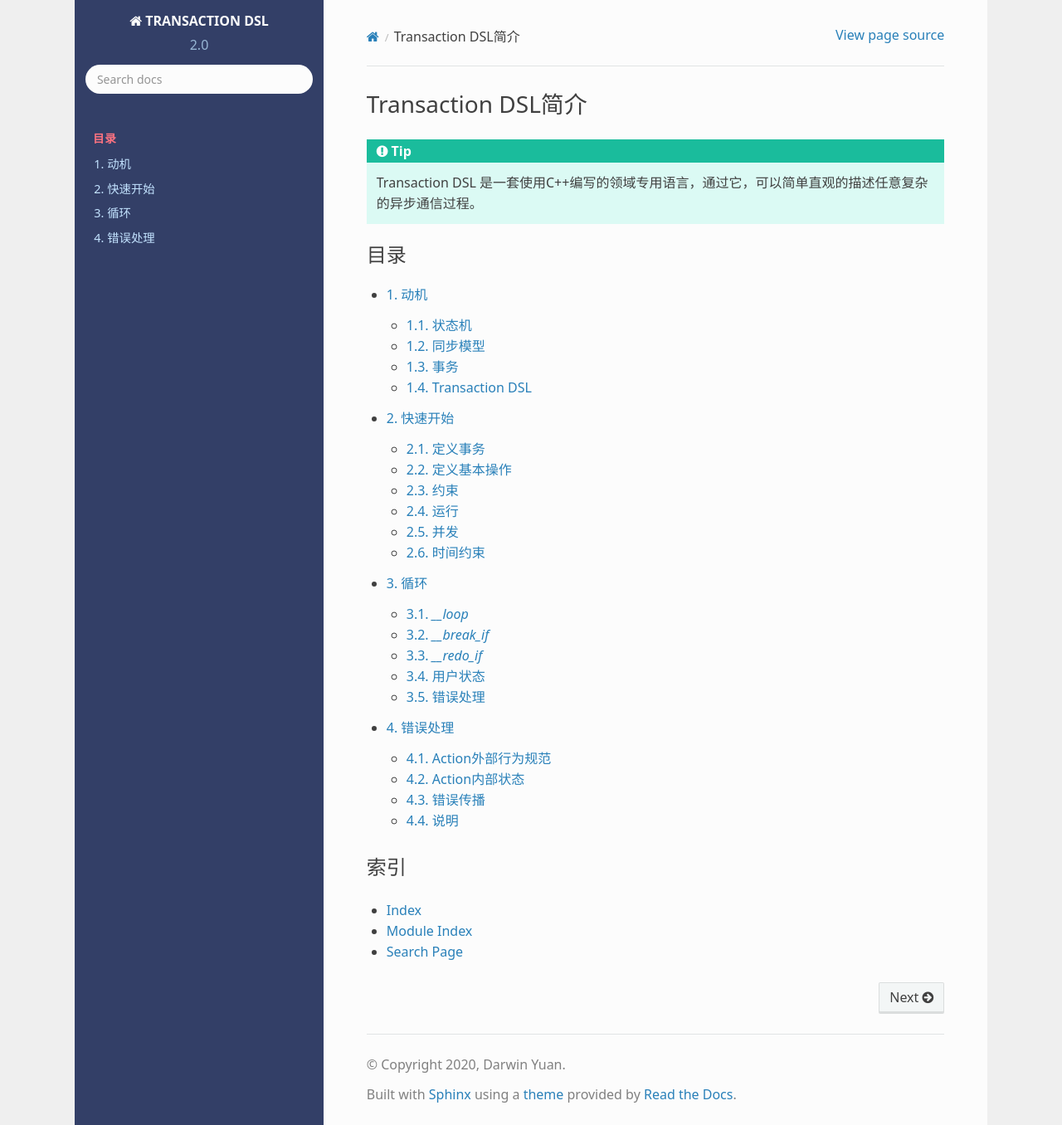
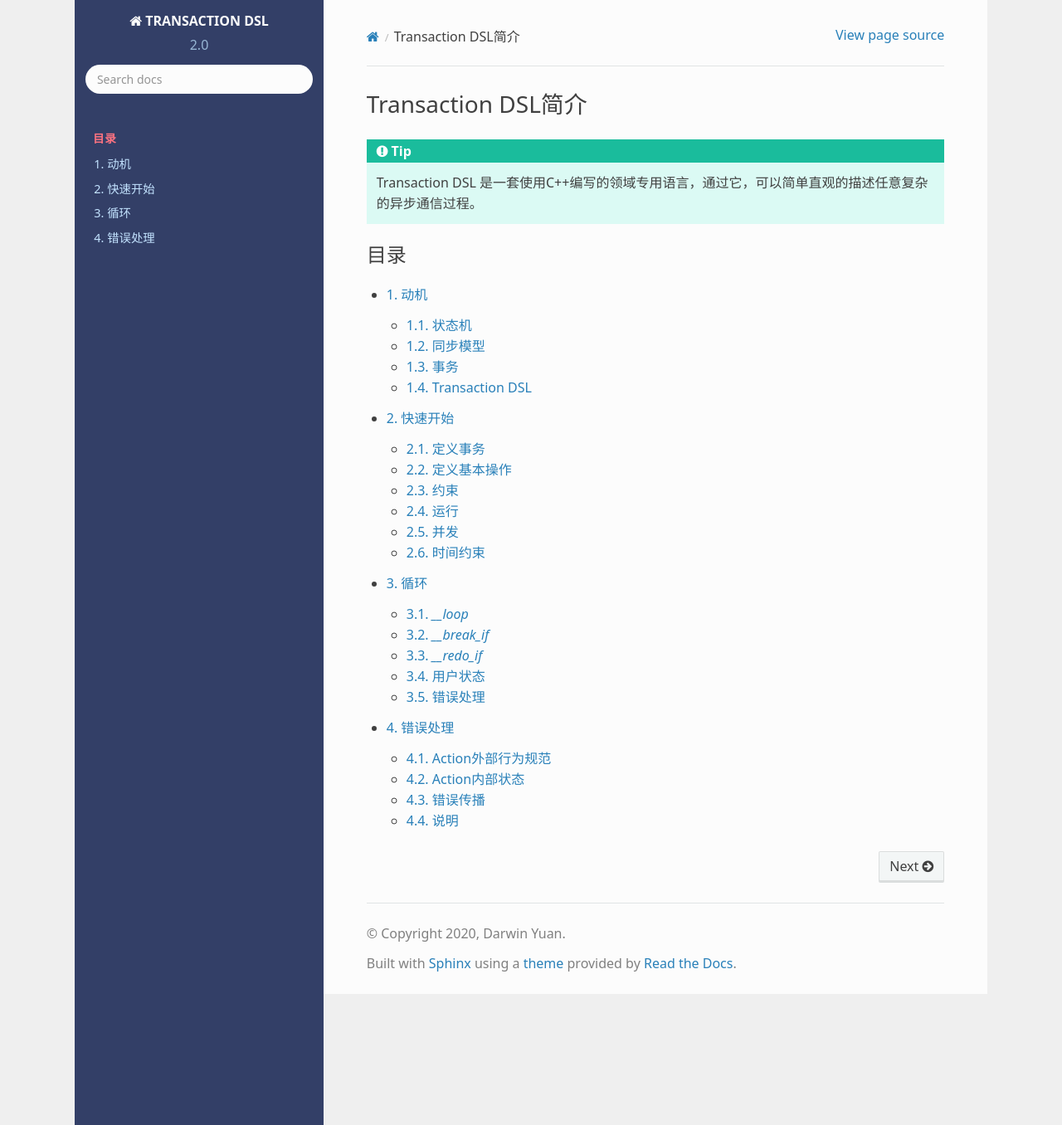
Before and after one commit to godsme/trans-dsl-2, a Sphinx documentation site: the page built from doc/source/index.rst, in a window 1280 px wide and 1356 px high. Shown: the whole window at 83% size. Built offline with Sphinx 7.4.7 and the Read the Docs theme 2.0.0, drawn with Linux system fonts in a browser that asks for light colours; formulas are drawn with MathJax 3.

Commit message:
added more doc

```diff
--- a/doc/source/index.rst
+++ b/doc/source/index.rst
@@ -1,6 +1,6 @@
-************************
+========================
 Transaction DSL简介
-************************
+========================
 
 .. tip:: Transaction DSL 是一套使用C++编写的领域专用语言，通过它，可以简单直观的描述任意复杂的异步通信过程。
 
@@ -13,10 +13,3 @@
    quick-start
    loop
    error-handling
-
-索引
-=====
-
-* :ref:`genindex`
-* :ref:`modindex`
-* :ref:`search`
```
